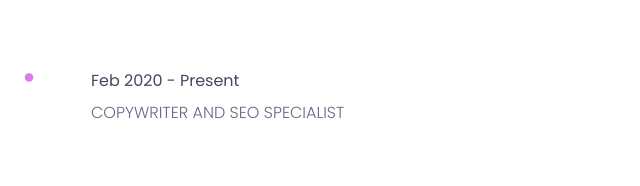
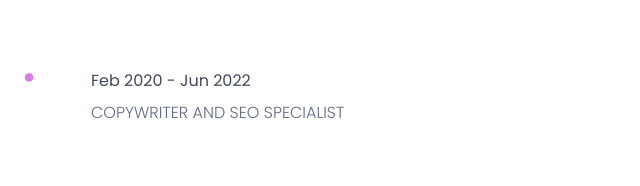
Before and after one commit to earldpioquinto/laborte-portfolio, a plain HTML site: page index.html in a window 1280 px wide. Shown: the part 4308-4494 px from the top of the page, 564-1204 px from the left. Drawn offline with nearby package versions, Linux system fonts and the light colour scheme.

Commit message:
fix: fixed incorrect date

```diff
--- a/index.html
+++ b/index.html
@@ -625,7 +625,7 @@
 										<div class="experience-time">
 											<h2>
 												<span><i class="fa fa-circle" aria-hidden="true"></i></span>
-												Feb 2020 - Present
+												Feb 2020 - Jun 2022
 											</h2>
 											<h3>Copywriter and SEO Specialist</h3>
 										</div><!--/.experience-time-->
```
